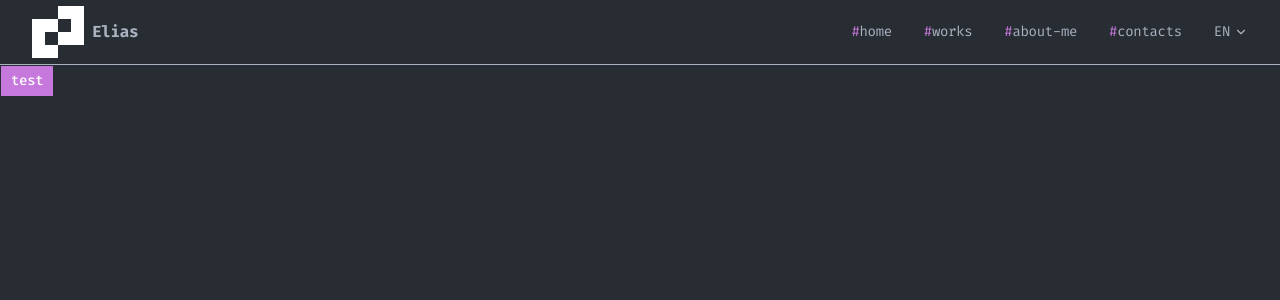
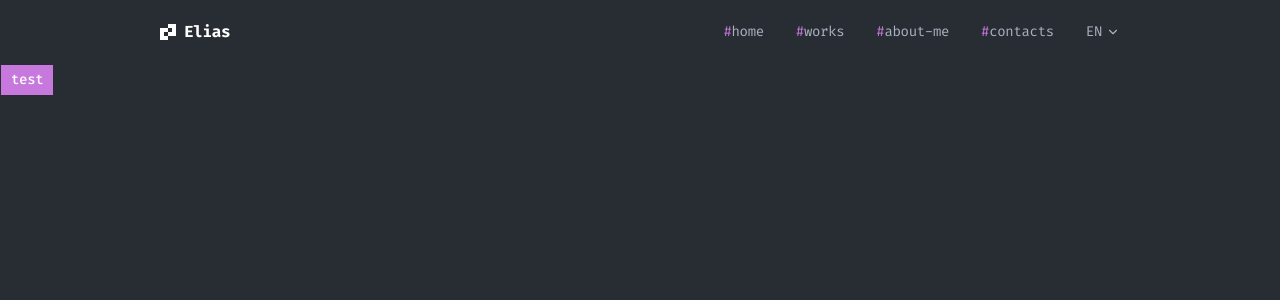
Before and after one commit to vismayIO/portfolio, a Next.js app: page / in a window 1280 px wide. Shown: the top 300 px of the page. Built offline with nearby package versions, Linux system fonts and the light colour scheme.

Commit message:
header done

```diff
--- a/src/components/layout/header.tsx
+++ b/src/components/layout/header.tsx
@@ -16,8 +16,8 @@ const navLinks = [
 function PixelLogo({ className }: { className?: string }) {
   return (
     <svg
-      width="52"
-      height="52"
+      width="16"
+      height="16"
       viewBox="0 0 52 52"
       fill="none"
       xmlns="http://www.w3.org/2000/svg"
@@ -37,14 +37,11 @@ export function Header() {
   const [mobileMenuOpen, setMobileMenuOpen] = useState(false);
 
   return (
-    <header className="sticky top-0 z-50 w-full border-b border-border bg-background">
-      <div className="mx-auto flex h-16 max-w-7xl items-center justify-between px-4 sm:px-6 lg:px-8">
-        <Link
-          href="/"
-          className="flex items-center gap-2 font-bold text-foreground"
-        >
+    <header className="sticky top-0 z-50 w-full">
+      <div className="mx-auto flex h-16 max-w-5xl items-center justify-between px-4 sm:px-6 lg:px-8">
+        <Link href="/" className="flex items-center gap-2">
           <PixelLogo className="text-primary" />
-          <span>Elias</span>
+          <span className="font-bold text-white">Elias</span>
         </Link>
 
         {/* Desktop navigation */}
@@ -89,17 +86,17 @@ export function Header() {
         )}
         aria-label="Mobile"
       >
-        <div className="mx-auto flex max-w-7xl flex-col gap-1 px-4 sm:px-6">
+        <div className="mx-auto flex max-w-7xl flex-col gap-8 px-4 sm:px-6">
           {navLinks.map((link) => (
-            <a
+            <Link
               key={link.href}
               href={link.href}
-              className="rounded-md px-3 py-2 text-sm text-muted-foreground transition-colors hover:bg-muted hover:text-foreground"
+              className="font-normal text-base text-muted-foreground transition-colors hover:bg-muted hover:text-foreground"
               onClick={() => setMobileMenuOpen(false)}
             >
               <span className="text-primary">#</span>
               {link.label}
-            </a>
+            </Link>
           ))}
           <button
             type="button"
```
